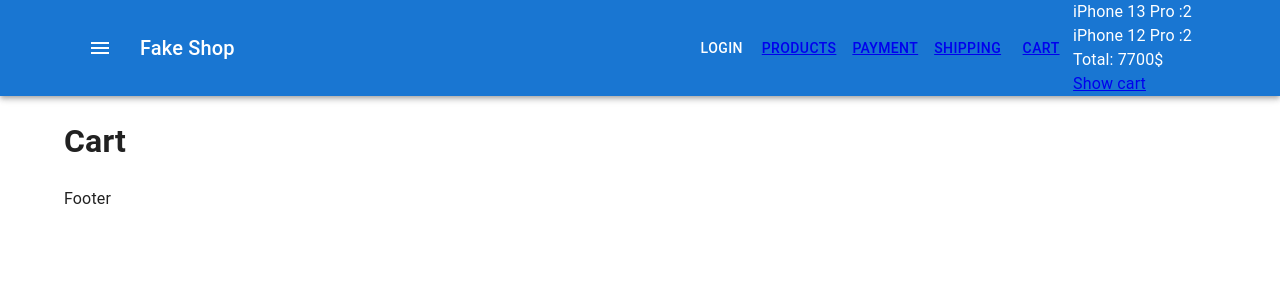
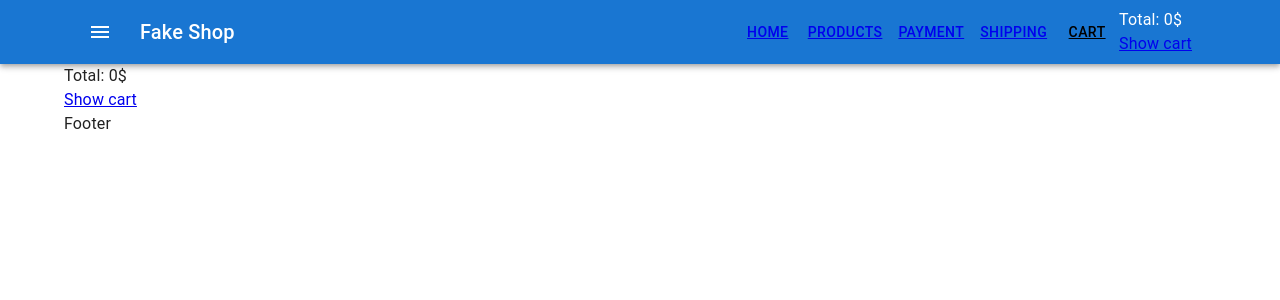
Before and after one commit to Kryvchenko/fake-store, a React (Create React App) app: page /cart in a window 1280 px wide. Shown: the top 300 px of the page. Built offline with nearby package versions, Linux system fonts and the light colour scheme.

Commit message:
cart element updated

```diff
--- a/src/components/Menu/Menu.js
+++ b/src/components/Menu/Menu.js
@@ -1,25 +1,39 @@
 import React from 'react'
 import Button from '@mui/material/Button'
-import { Link } from 'react-router-dom'
+import { NavLink } from 'react-router-dom'
+
+const setNavLinkClass = ({ isActive }) => (isActive ? 'nav-link' : '')
 
 export const Menu = () => {
     return (
         <>
-            <Button color="inherit">LogiN</Button>
-
             <Button color="inherit">
-                <Link to="/">Products</Link>
+                <NavLink to="/" className={setNavLinkClass}>
+                    Home
+                </NavLink>
             </Button>
 
             <Button color="inherit">
-                <Link to="/payment">Payment</Link>
+                <NavLink to="/" className={setNavLinkClass}>
+                    Products
+                </NavLink>
             </Button>
 
             <Button color="inherit">
-                <Link to="/shipping">Shipping</Link>
+                <NavLink to="/payment" className={setNavLinkClass}>
+                    Payment
+                </NavLink>
+            </Button>
+
+            <Button color="inherit">
+                <NavLink to="/shipping" className={setNavLinkClass}>
+                    Shipping
+                </NavLink>
             </Button>
             <Button color="inherit">
-                <Link to="/cart">Cart</Link>
+                <NavLink to="/cart" className={setNavLinkClass}>
+                    Cart
+                </NavLink>
             </Button>
         </>
     )
--- a/src/components/Products/ProductsListItem.css
+++ b/src/components/Products/ProductsListItem.css
@@ -26,3 +26,7 @@
 .product-quantity input {
    text-align: center;
 }
+
+.nav-link {
+    color: black;
+}
--- a/src/containers/App/App.js
+++ b/src/containers/App/App.js
@@ -5,10 +5,7 @@ import { Main } from 'containers/Main/Main'
 import { Footer } from 'containers/Footer/Footer'
 
 export const App = () => {
-    const [productsInCart, setProductsInCart] = useState({
-        1: 2,
-        2: 2,
-    })
+    const [productsInCart, setProductsInCart] = useState({})
 
     const addProductToCart = (id, count) => {
         setProductsInCart((prevState) => ({
@@ -21,7 +18,10 @@ export const App = () => {
         <>
             <CssBaseline />
             <Header productsInCart={productsInCart} />
-            <Main addProductToCart={addProductToCart} />
+            <Main
+                addProductToCart={addProductToCart}
+                productsInCart={productsInCart}
+            />
 
             <Footer />
         </>
--- a/src/containers/Main/Main.js
+++ b/src/containers/Main/Main.js
@@ -6,7 +6,7 @@ import { CartPage } from 'pages/CartPage/CartPage'
 import { PaymentPage } from 'pages/PaymentPage/PaymentPage'
 import { ShippingPage } from 'pages/ShippingPage/ShippingPage'
 
-export const Main = ({ addProductToCart }) => {
+export const Main = ({ addProductToCart, productsInCart }) => {
     return (
         <>
             <Container>
@@ -17,7 +17,16 @@ export const Main = ({ addProductToCart }) => {
                             <ProductsList addProductToCart={addProductToCart} />
                         }
                     />
-                    <Route path="cart" element={<CartPage />} />
+                    <Route
+                        path="products"
+                        element={
+                            <ProductsList addProductToCart={addProductToCart} />
+                        }
+                    />
+                    <Route
+                        path="cart"
+                        element={<CartPage productsInCart={productsInCart} />}
+                    />
                     <Route path="payment" element={<PaymentPage />} />
                     <Route path="shipping" element={<ShippingPage />} />
                 </Routes>
--- a/src/pages/CartPage/CartPage.js
+++ b/src/pages/CartPage/CartPage.js
@@ -1,5 +1,41 @@
 import React from 'react'
+import { productsArray } from 'components/Products/productsArray'
+import { keys } from 'lodash'
+import { Link } from 'react-router-dom'
 
-export const CartPage = () => {
-    return <h1>Cart</h1>
+const productsObject = productsArray.reduce(
+    (obj, product) => ({
+        ...obj,
+        [product.id]: product,
+        [product.price]: product,
+    }),
+    {}
+)
+
+console.log(productsObject)
+
+export const CartPage = ({ productsInCart }) => {
+    return (
+        <div>
+            {keys(productsInCart).map((productId) => (
+                <div key={productId}>
+                    {productsObject[productId].name} : Кількість -
+                    {productsInCart[productId]} :{' '}
+                    {productsObject[productId].price + '$'} Ціна за один
+                </div>
+            ))}
+            <div>
+                Total:{' '}
+                {keys(productsInCart).reduce((total, productId) => {
+                    return (
+                        total +
+                        productsObject[productId].price *
+                            productsInCart[productId]
+                    )
+                }, 0)}
+                $
+            </div>
+            <Link to="/cart">Show cart</Link>
+        </div>
+    )
 }
```
